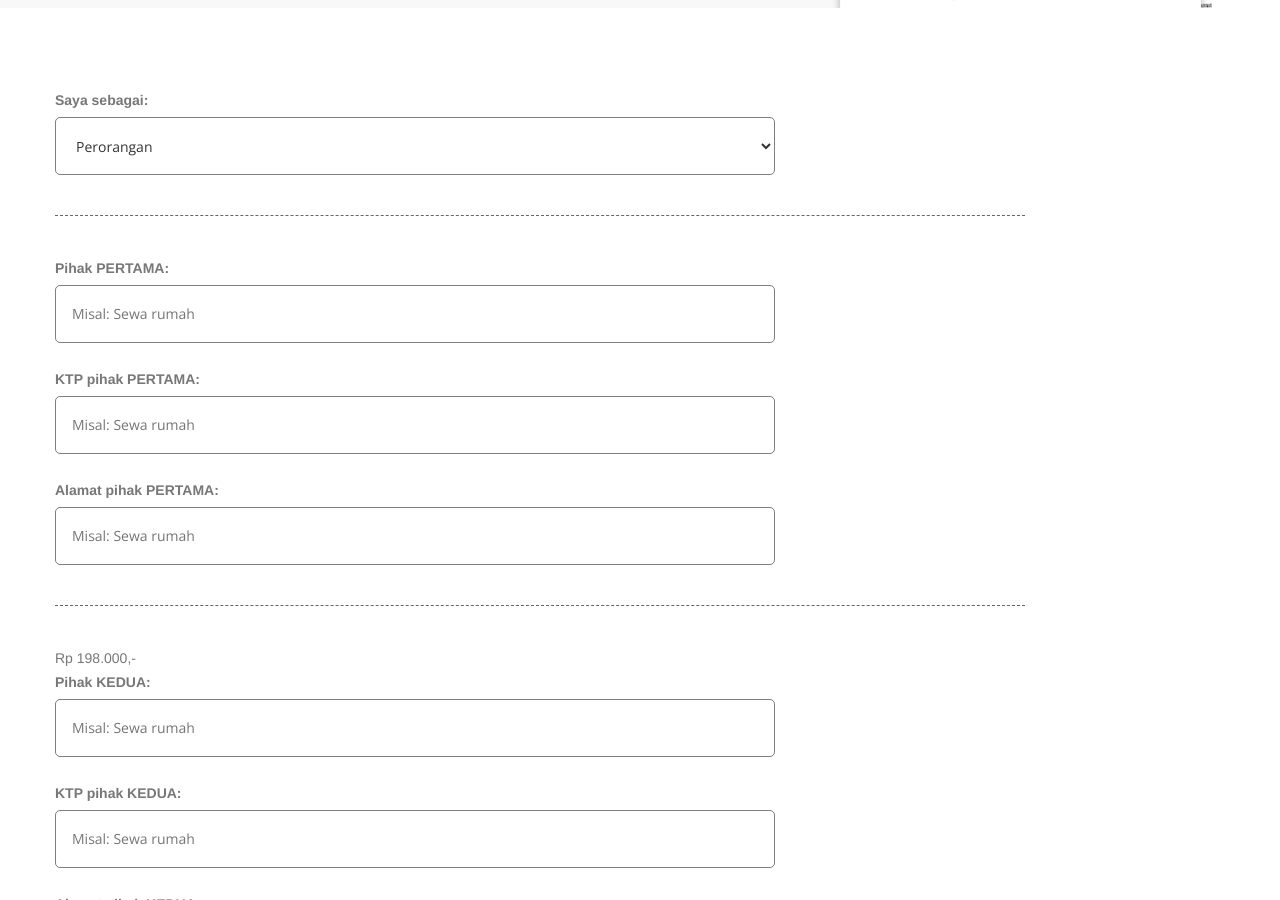
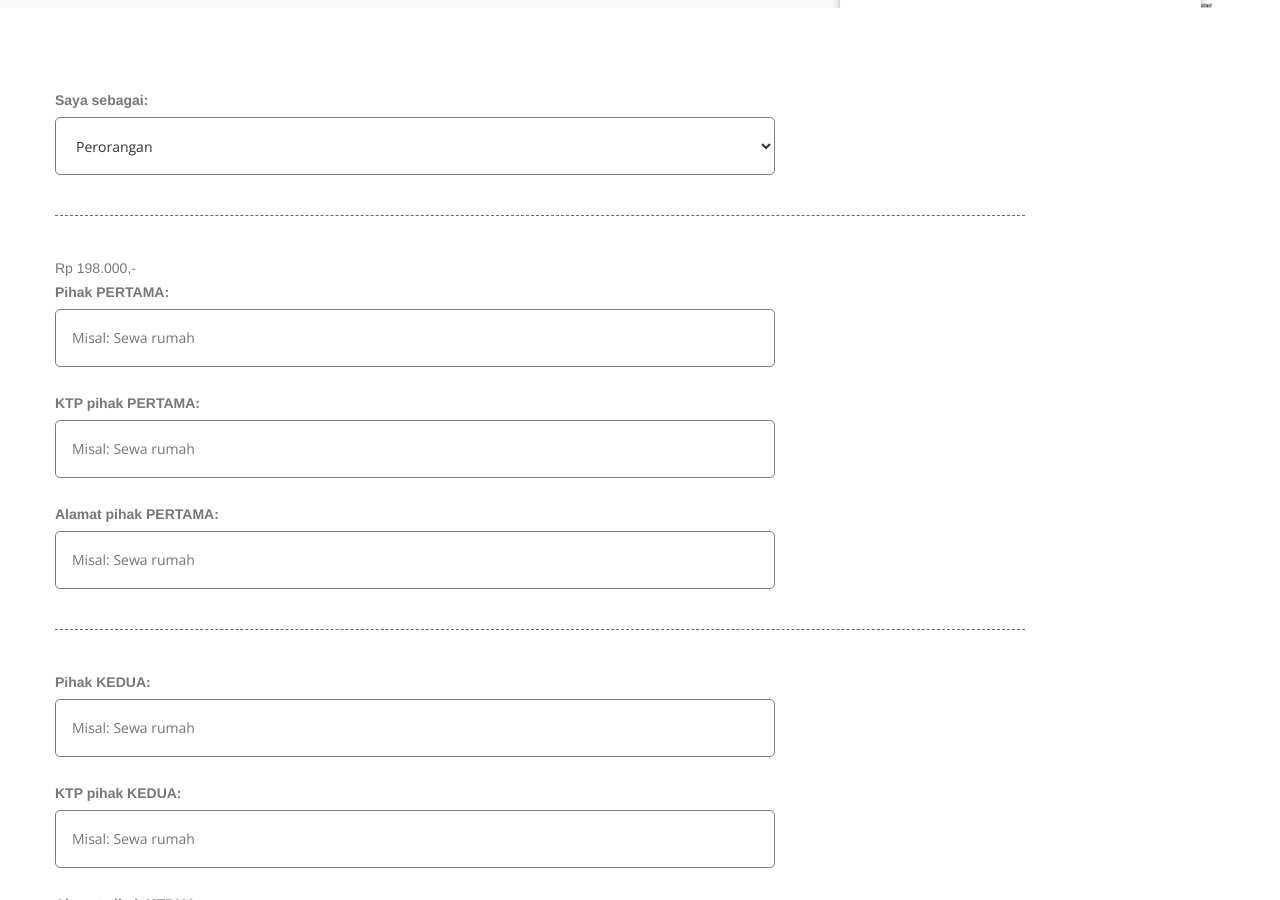
Before and after one commit to kemtol/legalserviceindonesia, a Jekyll site: the page built from laman/checkout.md, in a window 1280 px wide and 900 px high, scrolled down 400 px. Built offline with Jekyll 4.4.1, drawn with Linux system fonts in a browser that asks for light colours.

Commit message:
Update checkout.md

```diff
--- a/laman/checkout.md
+++ b/laman/checkout.md
@@ -30,7 +30,10 @@ is_page: true
               <option value="saab">Instansi / Badan Hukum</option>
             </select>
           </div>
-          <hr/>
+          <div class="subprice">
+            <hr class="a1" />
+            <span class="a2">Rp 198.000,-</span>
+          </div>
           <label>Pihak PERTAMA: </label>
           <div class="inputs-wrapper">
             <input class="validate-required" type="text" placeholder="Misal: Sewa rumah" name="jasa" onfocus="this.placeholder = ''" onblur="this.placeholder = 'Misal: Sewa rumah'">
@@ -43,10 +46,7 @@ is_page: true
           <div class="inputs-wrapper">
             <input class="validate-required" type="text" placeholder="Misal: Sewa rumah" name="jasa" onfocus="this.placeholder = ''" onblur="this.placeholder = 'Misal: Sewa rumah'">
           </div>
-          <div class="subprice">
-            <hr class="a1" />
-            <span class="a2">Rp 198.000,-</span>
-          </div>
+          <hr/>
           <label>Pihak KEDUA: </label>
           <div class="inputs-wrapper">
             <input class="validate-required" type="text" placeholder="Misal: Sewa rumah" name="jasa" onfocus="this.placeholder = ''" onblur="this.placeholder = 'Misal: Sewa rumah'">
```
